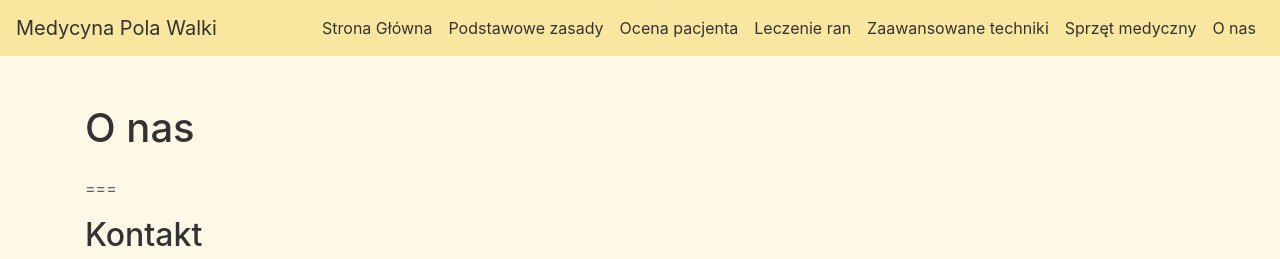
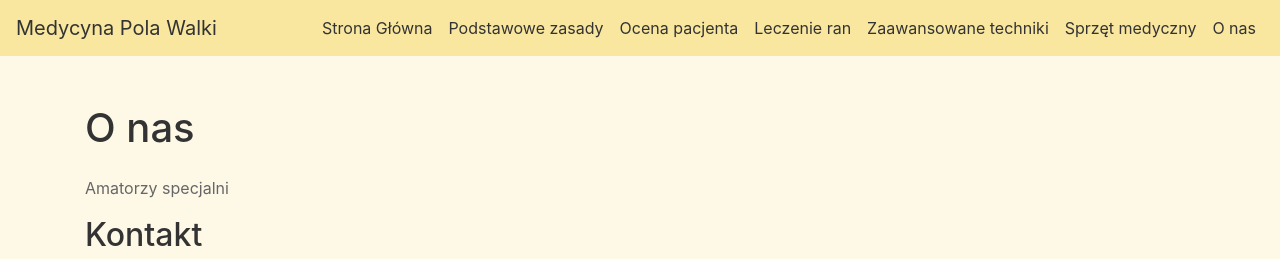
Before and after one commit to prdxt/MPW, a plain HTML site: page o-nas.html in a window 1280 px wide. Shown: the top 259 px of the page. Drawn offline with nearby package versions, Linux system fonts and the light colour scheme.

Commit message:
ten teges

```diff
--- a/o-nas.html
+++ b/o-nas.html
@@ -101,7 +101,7 @@
 <!-- Main Content -->
 <div class="container mt-5">
     <h1 class="mb-4">O nas</h1>
-    <p>===</p>
+    <p>Amatorzy specjalni</p>
 
     <h2>Kontakt</h2>
     <p>Chcesz do nas dołączyć? <a href="https://discord.gg/PhQtnQAxaw">discord!</a></p>
```
